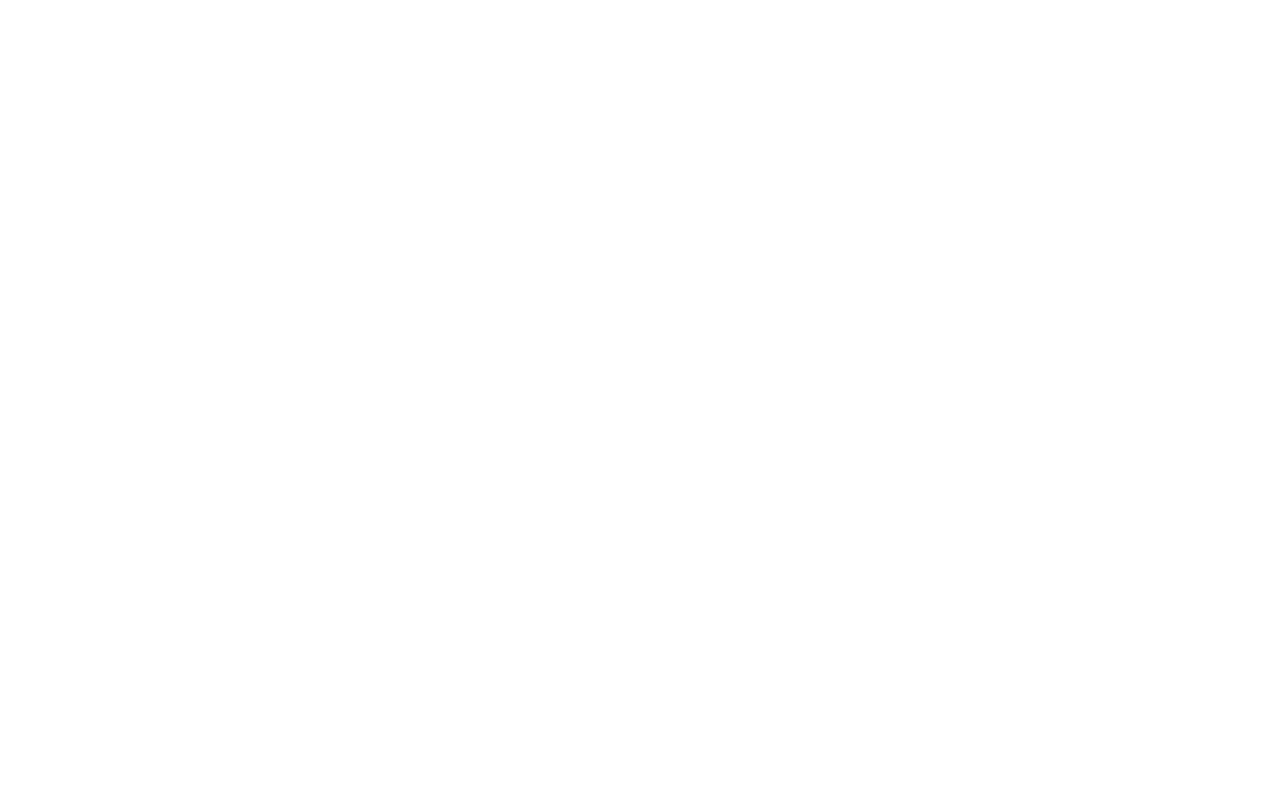
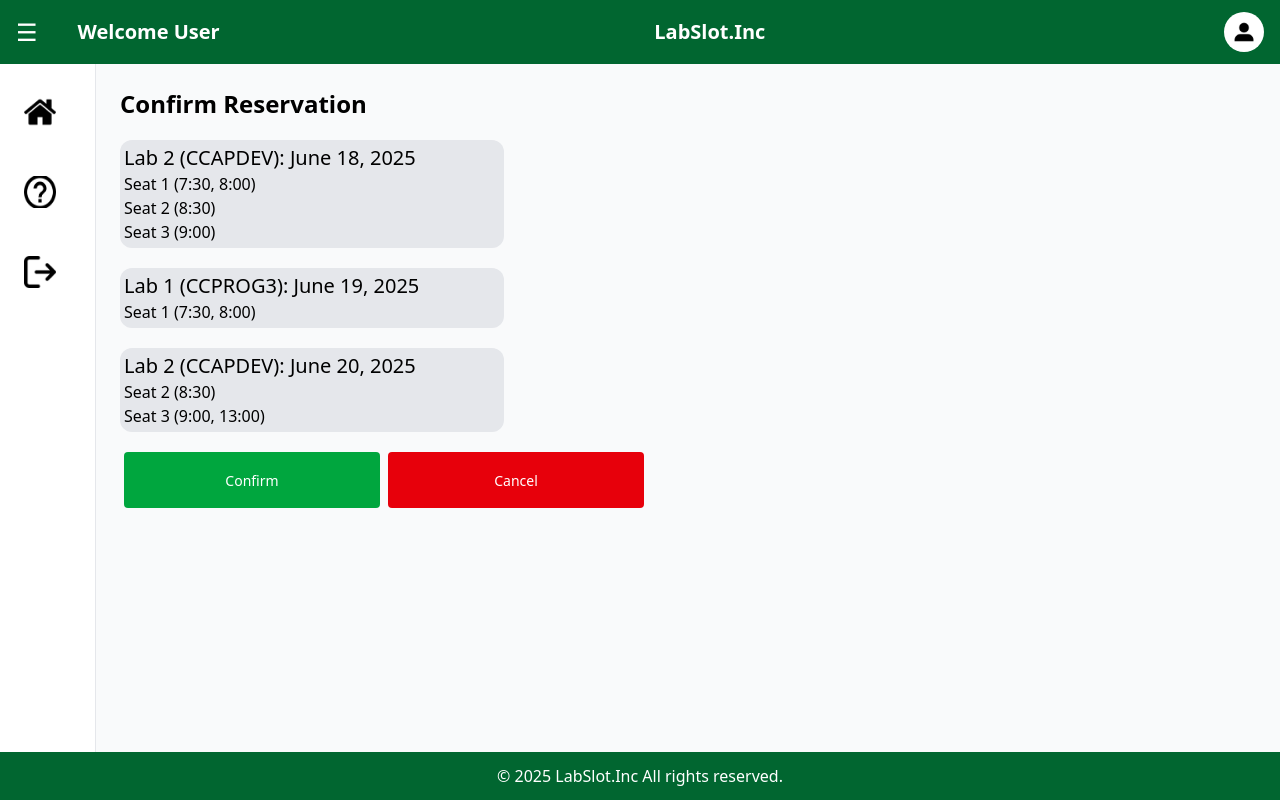
Before and after one commit to lanceethanong/APDEVMCO, a React (Vite) app: page /confirm in a window 1280 px wide. Before the commit this address had no page. Built offline with nearby package versions, Linux system fonts and the light colour scheme.

Commit message:
Add confirm page

```diff
--- a/src/App.jsx
+++ b/src/App.jsx
@@ -6,6 +6,7 @@ import Dashboard from './DashBoard.jsx';
 import DashBoardTechnician from './technician-DashBoard.jsx';
 import DashboardLayout from './DashBoardLayout.jsx';
 import DashboardLayoutTechnician from './technician-DashBoardLayout.jsx';
+import ConfirmReservation from './ConfirmReservation.jsx';
 import ProfilePage from './ProfilePage.jsx';
 import ProfilePageLayout from './ProfilePageLayout.jsx';
 import Help from './help.jsx';
@@ -49,6 +50,16 @@ function App() {
           </DashboardLayoutTechnician>
         }
       />
+
+      <Route
+        path="confirm"
+        element={
+          <DashboardLayout>
+            <ConfirmReservation />
+          </DashboardLayout>
+        }
+      />
+
       <Route
         path="profile"
         element={
--- /dev/null
+++ b/src/ConfirmReservation.jsx
@@ -0,0 +1,28 @@
+export default function ConfirmReservation() {
+    return (
+        <div>
+            <h1 className="text-2xl font-bold">Confirm Reservation</h1>
+            <div className="bg-gray-200 max-w-sm rounded-xl p-1 my-5">
+                <p className="text-xl">Lab 2 (CCAPDEV): June 18, 2025</p>
+                <p>Seat 1 (7:30, 8:00)</p>
+                <p>Seat 2 (8:30)</p>
+                <p>Seat 3 (9:00)</p>
+            </div>
+            <div className="bg-gray-200 max-w-sm rounded-xl p-1 my-5">
+                <p className="text-xl">Lab 1 (CCPROG3): June 19, 2025</p>
+                <p>Seat 1 (7:30, 8:00)</p>
+            </div>
+            <div className="bg-gray-200 max-w-sm rounded-xl p-1 my-5">
+                <p className="text-xl">Lab 2 (CCAPDEV): June 20, 2025</p>
+                <p>Seat 2 (8:30)</p>
+                <p>Seat 3 (9:00, 13:00)</p>
+            </div>
+            <button className="mx-1 w-3xs py-4 px-2 rounded bg-green-600 hover:bg-green-700 transition-colors">
+                  <span className="text-white text-sm">Confirm</span>
+            </button>
+            <button className="mx-1 w-3xs py-4 px-2 rounded bg-red-600 hover:bg-red-700 transition-colors">
+                  <span className="text-white text-sm">Cancel</span>
+            </button>
+        </div>
+    );
+}
--- a/src/DashBoard.jsx
+++ b/src/DashBoard.jsx
@@ -291,6 +291,7 @@ export default function Dashboard() {
       </div>
 
       <div className="text-center mt-4">
+        <a href="/confirm">
           <button
             className={`px-4 py-2 rounded text-white ${
               selectedRoom && selectedDateElement
@@ -301,6 +302,7 @@ export default function Dashboard() {
           >
             Reserve Slot
           </button>
+        </a>
       </div>
     </div>
   );
```
Lines whose indentation alone changed are shown as unchanged.
